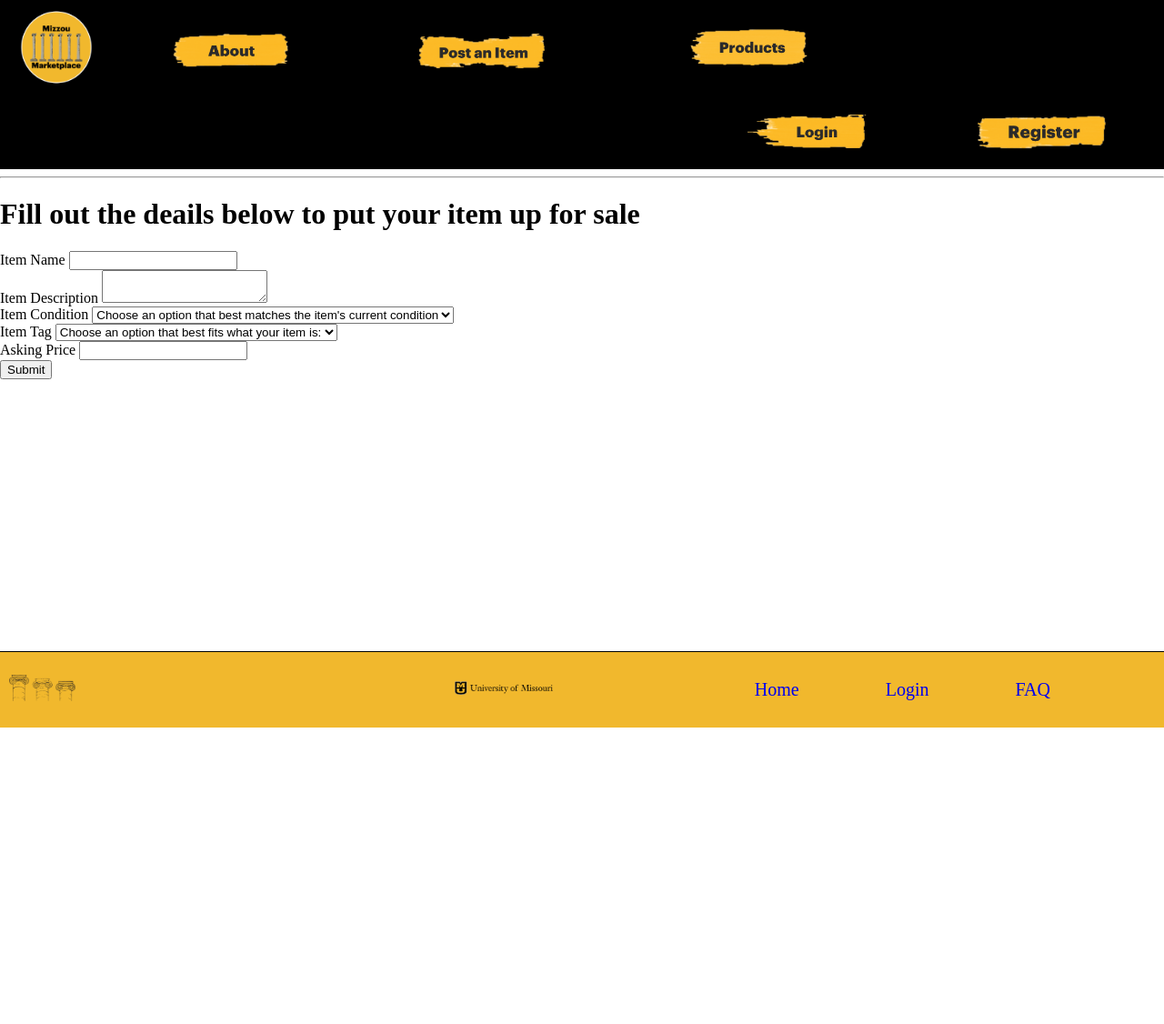
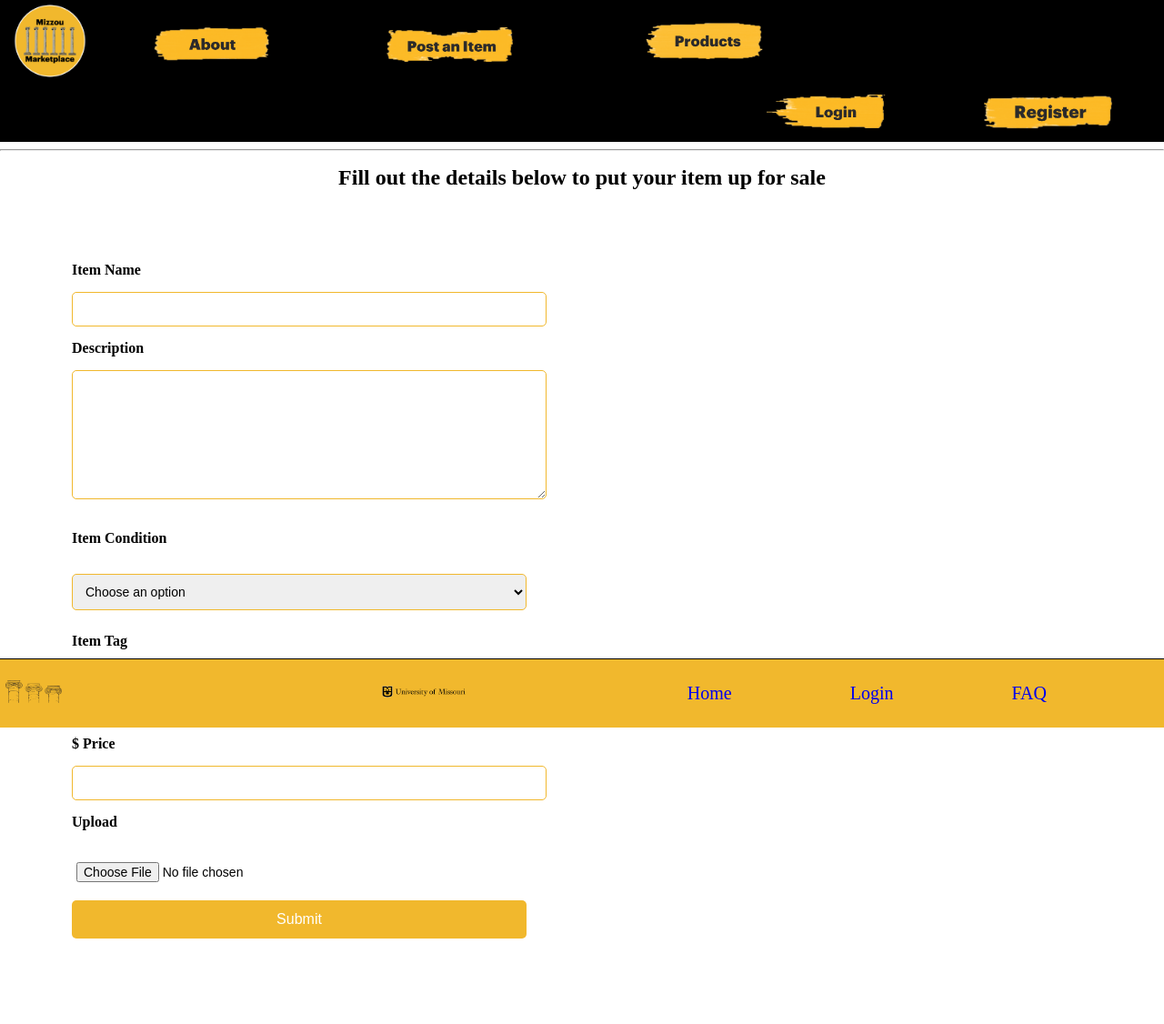
Before and after one commit to kyj0107/Mizzou-Marketplace, a Flask app: page /itemEntry/ in a window 1280 px wide. Shown: the whole page at 91% size. Before the commit the page ends 800 px from the top, so only its background shows below. Run offline with Flask 3, Linux system fonts and the light colour scheme.

Commit message:
adding styling into post an item page.

```diff
--- a/static/styles/footer.css
+++ b/static/styles/footer.css
@@ -2,7 +2,7 @@
     display: flex;
     background-color: #F1B82D;
     color: black;
-    padding: 10px;
+    padding: 6px;
     justify-content: space-between;
     border-top: 1px solid black;
     align-items: center;
@@ -26,7 +26,7 @@
     text-decoration: none;
     padding: 20px;
     margin: 0 15px;
-    margin-left: 40px;
+    margin-left: 75px;
 }
 .footeritems a:hover{
     text-decoration: none;
--- /dev/null
+++ b/static/styles/itemEntry.css
@@ -0,0 +1,79 @@
+form {
+    background-color: #fff;
+    padding: 15px;
+    width: 100%;
+    max-width: 500px;
+    margin: 5%; /* Centers the form horizontally and gives some space from top */
+}
+
+h1 {
+    color: #000000;
+    font-weight: bold;
+    margin-bottom: 15px;
+    text-align: center;
+    font-size: 24px;
+}
+
+label {
+    color: #BD5C2C;
+    font-weight: bold;
+    margin-bottom: 10px;
+    display: block;
+}
+
+.input-group {
+    margin-bottom: 15px;
+}
+
+.input-group-text {
+    color: #000000;
+    margin-bottom: 15px;
+    font-weight: bold;
+}
+
+.form-select{
+    color: #000000;
+    margin-bottom: 10px;
+
+}
+
+input.form-control, select.form-select, textarea.form-control {
+    border: 1px solid #F1B82D;
+    border-radius: 5px;
+    padding: 10px;
+    font-size: 14px;
+    width: 100%;
+    margin-top: 15px;
+}
+
+textarea.form-control {
+    resize: vertical;
+    height: 120px;
+    margin-bottom: 15px;
+}
+
+button {
+    background-color: #F1B82D;
+    color: #fff;
+    border: none;
+    padding: 12px;
+    border-radius: 5px;
+    width: 100%;
+    font-size: 16px;
+    cursor: pointer;
+}
+
+button:hover {
+    background-color: #000000;
+}
+
+input[type="file"] {
+    border: none;
+    padding: 5px;
+    font-size: 14px;
+}
+
+input[type="file"] + .input-group-text {
+
+    color: #000000;
+}
--- a/static/styles/navbar.css
+++ b/static/styles/navbar.css
@@ -7,8 +7,8 @@
     color: white;
     text-align: center;
     text-decoration: none;
-    padding: 12px;
-    font-size: 20px;
+    padding: 5px;
+    font-size: 15px;
     float: left;
 }
 
--- a/templates/itemEntry.html
+++ b/templates/itemEntry.html
@@ -1,43 +1,70 @@
-{% extends 'base.html' %}
+
+ {% extends 'base.html' %}
+
 
 {% block content %}
-<h1>Fill out the deails below to put your item up for sale</h1>
+<head>
+    <link rel="stylesheet" href="{{ url_for('static', filename='styles/itemEntry.css') }}">
+</head>
+
+<h1>Fill out the details below to put your item up for sale</h1>
+
 <form method="post" enctype="multipart/form-data">
-    <div>
-        <label>Item Name</label>
-        <input type="text" name="itemName" id="itemName" required>
+    <!-- Item Name -->
+    <div class="input-group mb-3">
+        <span class="input-group-text" id="basic-addon1">Item Name</span>
+        <input type="text" class="form-control" name="itemName" id="itemName" required>
     </div>
-    <div>
-        <label>Item Description</label>
-        <textarea name="description" id="description" required></textarea>
+
+    <!-- Item Description -->
+    <div class="input-group mb-3">
+        <span class="input-group-text">Description</span>
+        <textarea class="form-control" name="description" id="description" required></textarea>
     </div>
-    <div>
-        <label>Item Condition</label>
-        <select name="itemCondition" id="itemCondition" required>
-            <option value="" disabled selected>Choose an option that best matches the item's current condition</option>
+
+    <!-- Item Condition -->
+    <div class="input-group mb-3">
+        <label class="input-group-text" for="itemCondition">Item Condition</label>
+        <select class="form-select" name="itemCondition" id="itemCondition" required>
+            <option value="" disabled selected>Choose an option</option>
             <option value="unused">Unused</option>
             <option value="likeNew">Like New</option>
             <option value="fair">Fair</option>
             <option value="poor">Poor</option>
         </select>
     </div>
-    <div>
-        <label>Item Tag</label>
-        <select name="itemTag" id="itemTag" required>
-            <option value="" disabled selected>Choose an option that best fits what your item is:</option>
+
+    <!-- Item Tag -->
+    <div class="input-group mb-3">
+        <label class="input-group-text" for="itemTag">Item Tag</label>
+        <select class="form-select" name="itemTag" id="itemTag" required>
+            <option value="" disabled selected>Choose an option</option>
             <option value="furniture">Furniture</option>
             <option value="schoolSupply">School Supply</option>
             <option value="textbook">Textbook</option>
             <option value="tech">Tech</option>
         </select>
     </div>
-    <div>
-        <label>Asking Price</label>
-        <input type="number" name="askingPrice" id="askingPrice" required>
+
+    <!-- Asking Price -->
+    <div class="input-group mb-3">
+        <span class="input-group-text">$ Price</span>
+        <input type="number" class="form-control" name="askingPrice" id="askingPrice" required>
     </div>
-    <div>
-        <button class="submitbtn">Submit</button>
+
+    <!-- File Upload -->
+    <div class="input-group mb-3">
+        <label class="input-group-text" for="inputGroupFile02">Upload</label>
+        <input type="file" class="form-control" name="itemImage" id="inputGroupFile02" accept="image/*" required>
+
+    </div>
+
+    <!-- Submit Button -->
+    <div class="input-group mb-3">
+        <button type="submit" class="btn btn-primary w-100">Submit</button>
     </div>
 </form>
 
+
+
 {% endblock %}
```
